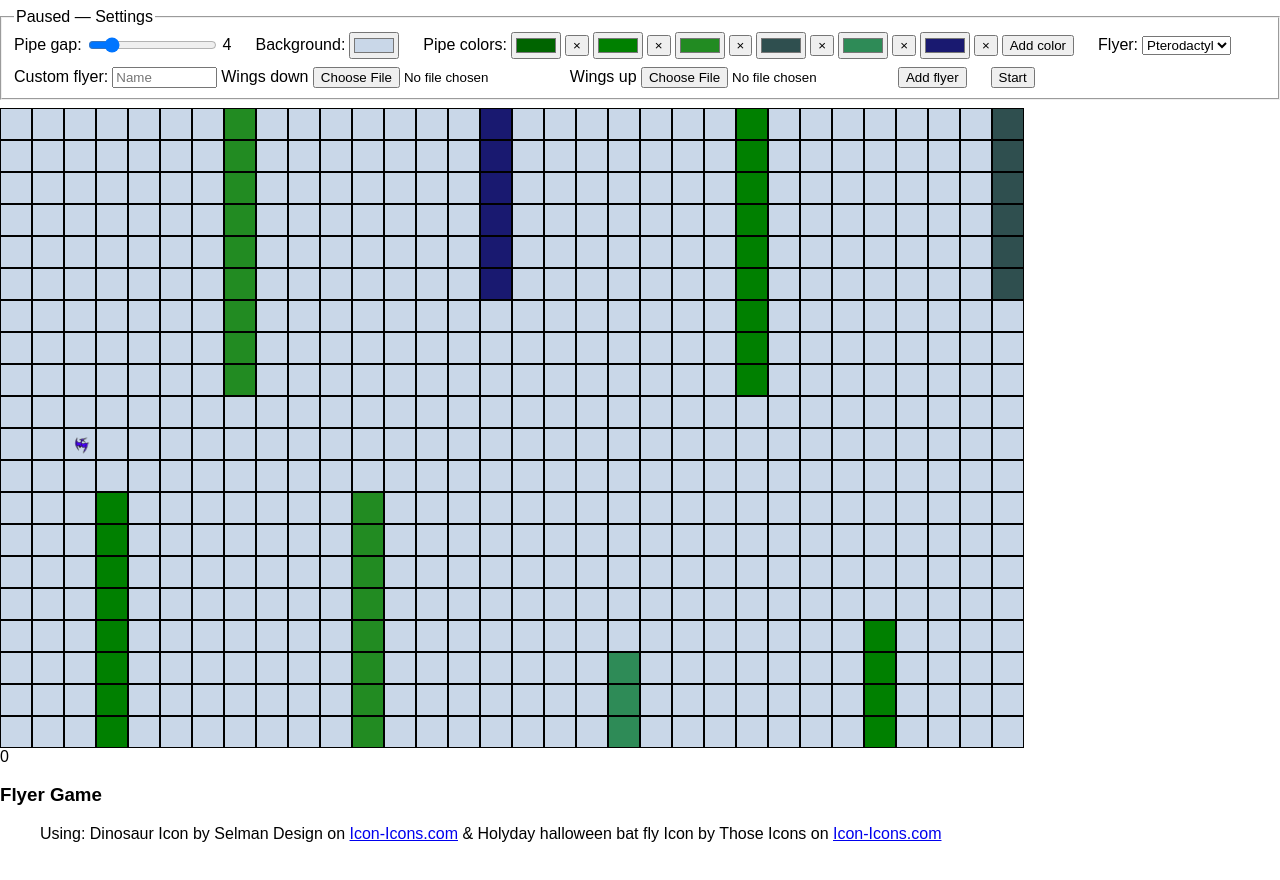
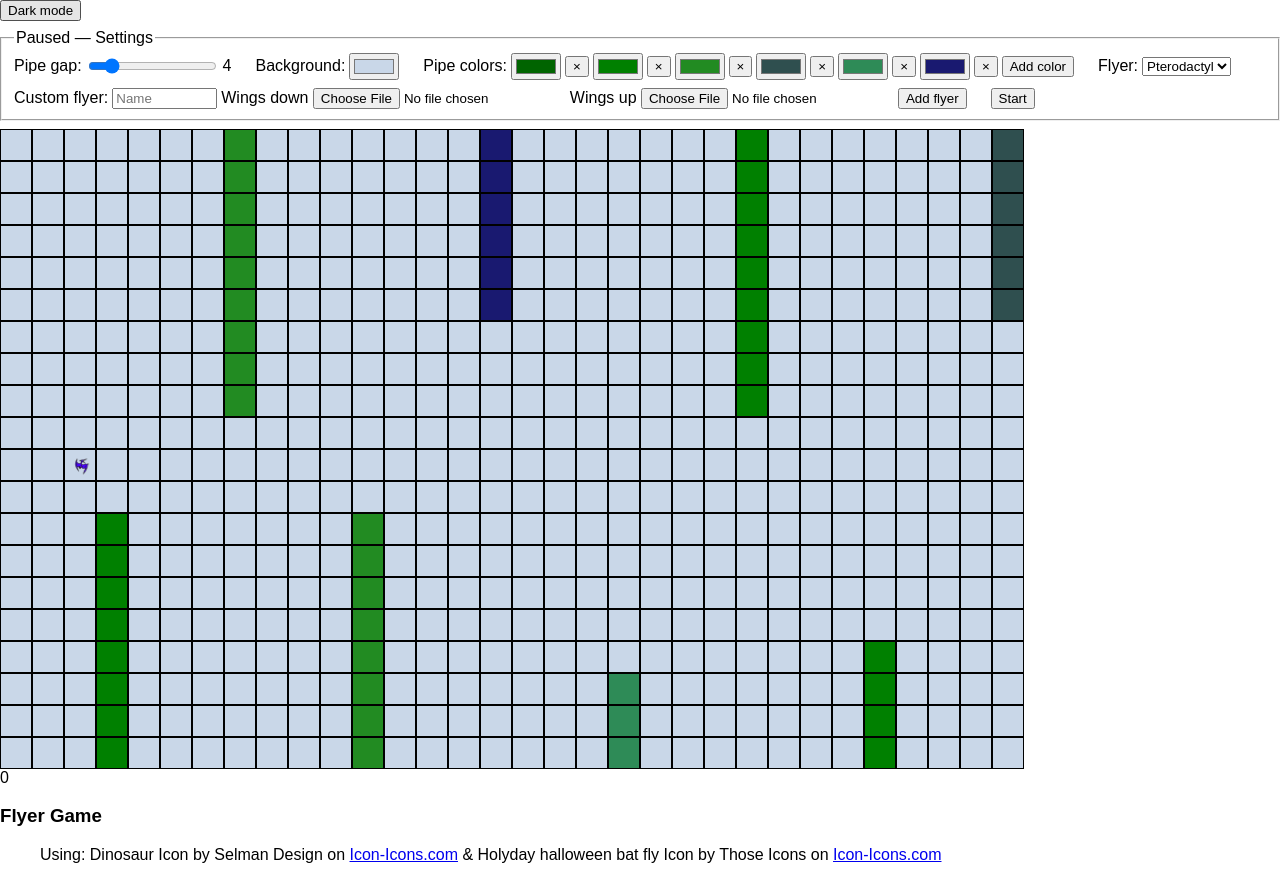
Before and after one commit to darkgrayknight/flappy, a React (Vite) app: page / in a window 1280 px wide. Before the commit the page ends 859 px from the top, so only its background shows below. Built offline with nearby package versions, Linux system fonts and the light colour scheme.

Commit message:
Turn 3   - add dark mode   -   -  inverts colors of flyers' images

```diff
--- a/src/App.tsx
+++ b/src/App.tsx
@@ -1,14 +1,15 @@
 import { Component, type CSSProperties, type MouseEvent } from "react";
 import "./App.css";
-import { type Flyer, type Settings, SettingsPanel } from "./Settings";
+import { type Flyer, type Settings, SettingsPanel, type Theme } from "./Settings";
 
 const defaultFlyers: Flyer[] = [
 	{ name: "Pterodactyl", start: "flyer-close.png", end: "flyer-open.png" },
 	{ name: "Bird", start: "bird-down.png", end: "bird-up.png" },
 ];
 
-const flyerImage = (file: string, backColor: string) =>
-	`url('${file}') center / contain no-repeat ${backColor}`;
+const flyerImage = (file: string) => `url('${file}') center / contain no-repeat`;
+
+const cellBorders: Record<Theme, string> = { light: "black", dark: "#555" };
 
 const defaults = {
 	bird: {
@@ -21,6 +22,9 @@ const defaults = {
 	cell: { height: 30, width: 30 },
 	settings: {
 		pipeGap: 4,
+		theme: "light",
+		colors: {
+			light: {
 				backColor: "#c9d7e8",
 				towerColors: [
 					"#006400", // darkgreen
@@ -30,6 +34,19 @@ const defaults = {
 					"#2e8b57", // seagreen
 					"#191970", // midnightblue
 				],
+			},
+			dark: {
+				backColor: "#1e2633",
+				towerColors: [
+					"#3cb371", // mediumseagreen
+					"#32cd32", // limegreen
+					"#66cdaa", // mediumaquamarine
+					"#9acd32", // yellowgreen
+					"#20b2aa", // lightseagreen
+					"#6495ed", // cornflowerblue
+				],
+			},
+		},
 		flyerIndex: 0,
 	} satisfies Settings,
 };
@@ -60,16 +77,24 @@ interface GameState {
 	flyers: Flyer[];
 }
 
+interface Cell {
+	color: string;
+	image?: string;
+}
+
 interface GridCellProps {
-	cell: string;
+	cell: Cell;
+	theme: Theme;
 }
 
 interface GridRowProps {
-	row: string[];
+	row: Cell[];
+	theme: Theme;
 }
 
 interface GridProps {
-	grid: string[][];
+	grid: Cell[][];
+	theme: Theme;
 }
 
 function rand(): number;
@@ -109,34 +134,40 @@ function towerColor(tower: Tower, towerColors: string[]) {
 	return towerColors[Math.floor(tower.colorSeed * towerColors.length)];
 }
 
-function GridCell({ cell }: GridCellProps) {
+function GridCell({ cell, theme }: GridCellProps) {
 	const style: CSSProperties = {
 		width: defaults.cell.width,
 		height: defaults.cell.height,
-		border: "1px solid black",
-		background: cell,
+		border: `1px solid ${cellBorders[theme]}`,
+		background: cell.color,
+	};
+	// The image sits on its own layer so inverting it leaves the cell color alone.
+	const imageStyle: CSSProperties = {
+		height: "100%",
+		background: cell.image,
+		filter: theme === "dark" ? "invert(1)" : undefined,
 	};
 
-	return <div style={style} />;
+	return <div style={style}>{cell.image && <div style={imageStyle} />}</div>;
 }
 
-function GridRow({ row }: GridRowProps) {
+function GridRow({ row, theme }: GridRowProps) {
 	const style: CSSProperties = { display: "flex" };
 
 	return (
 		<div style={style}>
 			{row.map((cell, index) => (
-				<GridCell key={index} cell={cell} />
+				<GridCell key={index} cell={cell} theme={theme} />
 			))}
 		</div>
 	);
 }
 
-function Grid({ grid }: GridProps) {
+function Grid({ grid, theme }: GridProps) {
 	return (
 		<div>
 			{grid.map((row, index) => (
-				<GridRow key={index} row={row} />
+				<GridRow key={index} row={row} theme={theme} />
 			))}
 		</div>
 	);
@@ -166,12 +197,23 @@ class Game extends Component<Record<string, never>, GameState> {
 
 	componentDidMount() {
 		this.timerID = setInterval(this.tick, 200);
+		this.applyTheme();
+	}
+
+	componentDidUpdate() {
+		this.applyTheme();
 	}
 
 	componentWillUnmount() {
 		if (this.timerID !== undefined) {
 			clearInterval(this.timerID);
 		}
+		document.body.classList.remove("dark");
+	}
+
+	// The theme covers the whole page, not just the game.
+	private applyTheme() {
+		document.body.classList.toggle("dark", this.state.settings.theme === "dark");
 	}
 
 	// Uses an updater so ticks that fire before a render still build on each other.
@@ -251,26 +293,29 @@ class Game extends Component<Record<string, never>, GameState> {
 
 	private makeGrid() {
 		const { bird, towers, flapping, settings, flyers } = this.state;
+		const colors = settings.colors[settings.theme];
 		const grid = Array.from({ length: defaults.grid.height }, () =>
-			new Array<string>(defaults.grid.width).fill(settings.backColor),
+			Array.from(
+				{ length: defaults.grid.width },
+				(): Cell => ({ color: colors.backColor }),
+			),
 		);
 
 		for (const tower of towers) {
 			if (tower.position >= defaults.grid.width) {
 				continue;
 			}
-			const color = towerColor(tower, settings.towerColors);
+			const color = towerColor(tower, colors.towerColors);
 			for (let j = 0; j < tower.height; j++) {
 				const row = tower.upr ? defaults.grid.height - 1 - j : j;
-				grid[row][tower.position] = color;
+				grid[row][tower.position] = { color };
 			}
 		}
 
 		if (bird.height >= 0 && bird.height < defaults.grid.height) {
 			const flyer = flyers[settings.flyerIndex];
-			grid[bird.height][bird.position] = flyerImage(
+			grid[bird.height][bird.position].image = flyerImage(
 				flapping ? flyer.start : flyer.end,
-				settings.backColor,
 			);
 		}
 		return grid;
@@ -314,6 +359,13 @@ class Game extends Component<Record<string, never>, GameState> {
 		}));
 	};
 
+	private toggleTheme = (event: MouseEvent) => {
+		event.stopPropagation();
+		this.handleSettingsChange({
+			theme: this.state.settings.theme === "dark" ? "light" : "dark",
+		});
+	};
+
 	private pause = (event: MouseEvent) => {
 		event.stopPropagation();
 		this.setState({ paused: true });
@@ -334,6 +386,9 @@ class Game extends Component<Record<string, never>, GameState> {
 	render() {
 		return (
 			<div onClick={this.handleClick}>
+				<button onClick={this.toggleTheme}>
+					{this.state.settings.theme === "dark" ? "Light mode" : "Dark mode"}
+				</button>
 				{this.state.paused ? (
 					<SettingsPanel
 						settings={this.state.settings}
@@ -346,7 +401,7 @@ class Game extends Component<Record<string, never>, GameState> {
 				) : (
 					<button onClick={this.pause}>Pause</button>
 				)}
-				<Grid grid={this.makeGrid()} />
+				<Grid grid={this.makeGrid()} theme={this.state.settings.theme} />
 				{this.state.crashed ? (
 					<button onClick={this.restart}>Click to Restart</button>
 				) : (
--- a/src/Settings.tsx
+++ b/src/Settings.tsx
@@ -6,10 +6,18 @@ export interface Flyer {
 	end: string;
 }
 
+export type Theme = "light" | "dark";
+
+export interface Colors {
+	backColor: string;
+	towerColors: string[];
+}
+
 export interface Settings {
 	pipeGap: number;
-	backColor: string;
-	towerColors: string[];
+	theme: Theme;
+	// Each theme keeps its own colors; the panel edits the active theme's.
+	colors: Record<Theme, Colors>;
 	flyerIndex: number;
 }
 
@@ -46,18 +54,24 @@ export function SettingsPanel({
 	onAddFlyer,
 	onResume,
 }: SettingsPanelProps) {
-	const { towerColors } = settings;
+	const colors = settings.colors[settings.theme];
+	const { towerColors } = colors;
+
+	const setColors = (changes: Partial<Colors>) =>
+		onChange({
+			colors: { ...settings.colors, [settings.theme]: { ...colors, ...changes } },
+		});
 
 	const setTowerColor = (index: number, color: string) =>
-		onChange({
+		setColors({
 			towerColors: towerColors.map((c, i) => (i === index ? color : c)),
 		});
 
 	const removeTowerColor = (index: number) =>
-		onChange({ towerColors: towerColors.filter((_, i) => i !== index) });
+		setColors({ towerColors: towerColors.filter((_, i) => i !== index) });
 
 	const addTowerColor = () =>
-		onChange({ towerColors: [...towerColors, towerColors[towerColors.length - 1]] });
+		setColors({ towerColors: [...towerColors, towerColors[towerColors.length - 1]] });
 
 	const handleAddFlyer = (event: FormEvent<HTMLFormElement>) => {
 		event.preventDefault();
@@ -96,8 +110,8 @@ export function SettingsPanel({
 				Background:
 				<input
 					type="color"
-					value={settings.backColor}
-					onChange={(e) => onChange({ backColor: e.target.value })}
+					value={colors.backColor}
+					onChange={(e) => setColors({ backColor: e.target.value })}
 				/>
 			</label>
 			<div style={rowStyle}>
--- a/src/index.css
+++ b/src/index.css
@@ -3,3 +3,9 @@ body {
   padding: 0;
   font-family: sans-serif;
 }
+
+body.dark {
+  background: #121212;
+  color: #e6e6e6;
+  color-scheme: dark;
+}
```
Also changed, not shown: 1 other file (tests, documents, lock files or other folders). Lines whose indentation alone changed are shown as unchanged.
